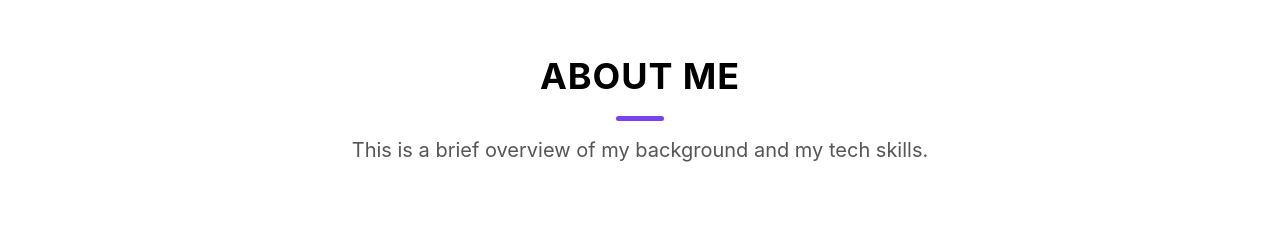
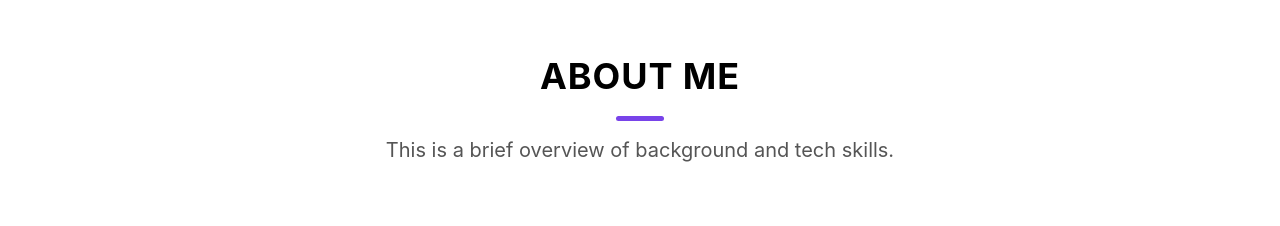
Before and after one commit to nataliiazab/portfolio, a React (Vite) app: page / in a window 1280 px wide. Shown: the part 960-1186 px from the top of the page. Built offline with nearby package versions, Linux system fonts and the light colour scheme; a web font is replaced by a local one.

Commit message:
Update About.jsx

```diff
--- a/src/components/About.jsx
+++ b/src/components/About.jsx
@@ -9,15 +9,15 @@ const About = () => {
   return (
     <div className="max-w-7xl mx-auto my-14 md:py-8 px-7" id="about">
       <Helmet>
-        <title>About Me - Full-Stack Developer</title>
+        <title>Nataliia Zablotska</title>
         <meta
           name="description"
-          content="Learn about Nataliia, a Full-Stack Developer with a background in project management and a passion for technology. Find her skills and aspirations."
+          content="Learn about Nataliia"
         />
       </Helmet>
       <Headline
         title="ABOUT ME"
-        subtitle="This is a brief overview of my background and my tech skills."
+        subtitle="This is a brief overview of background and tech skills."
       />
 
       <div className="flex flex-col md:flex-row items-start justify-start">
```
